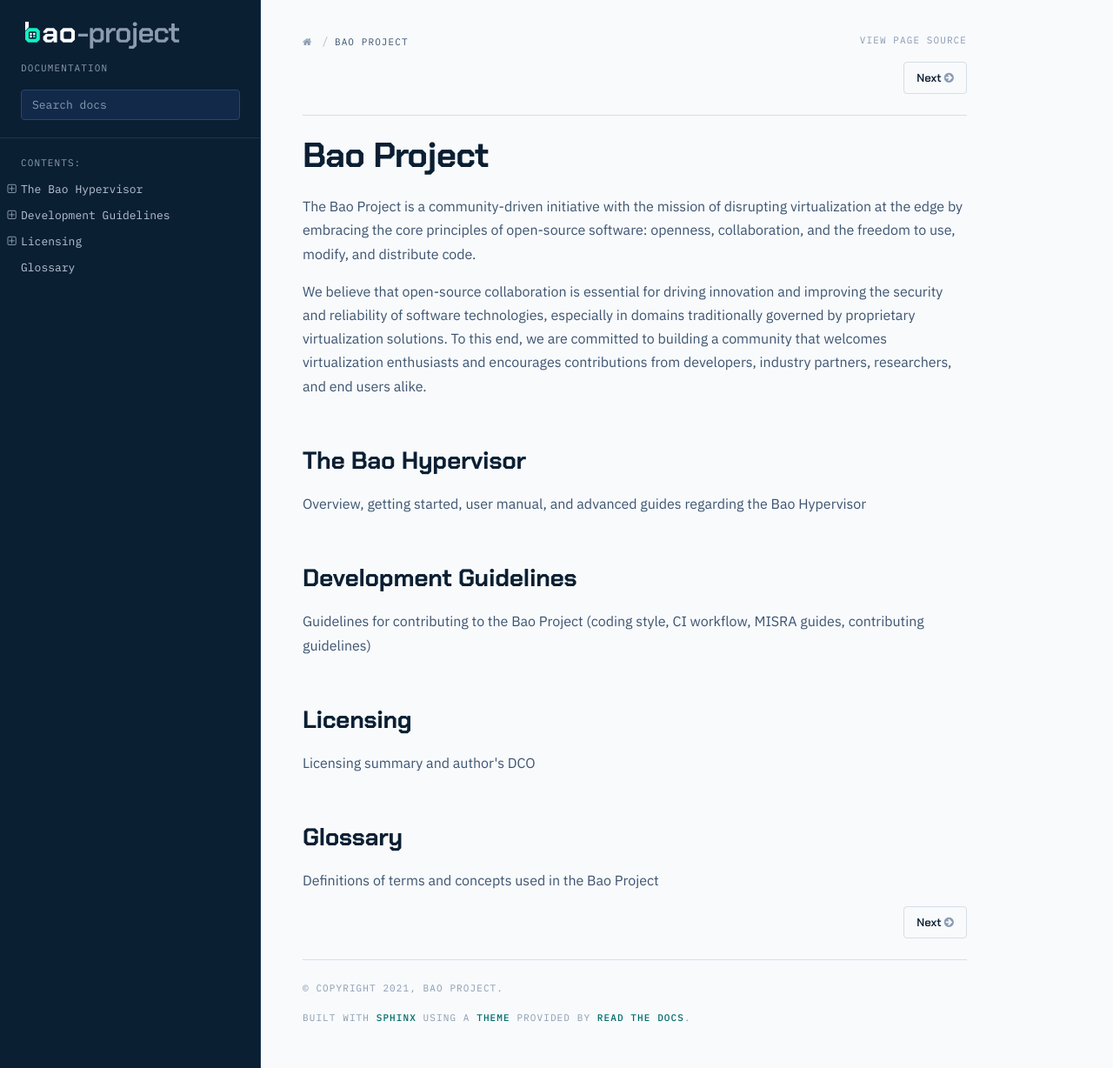
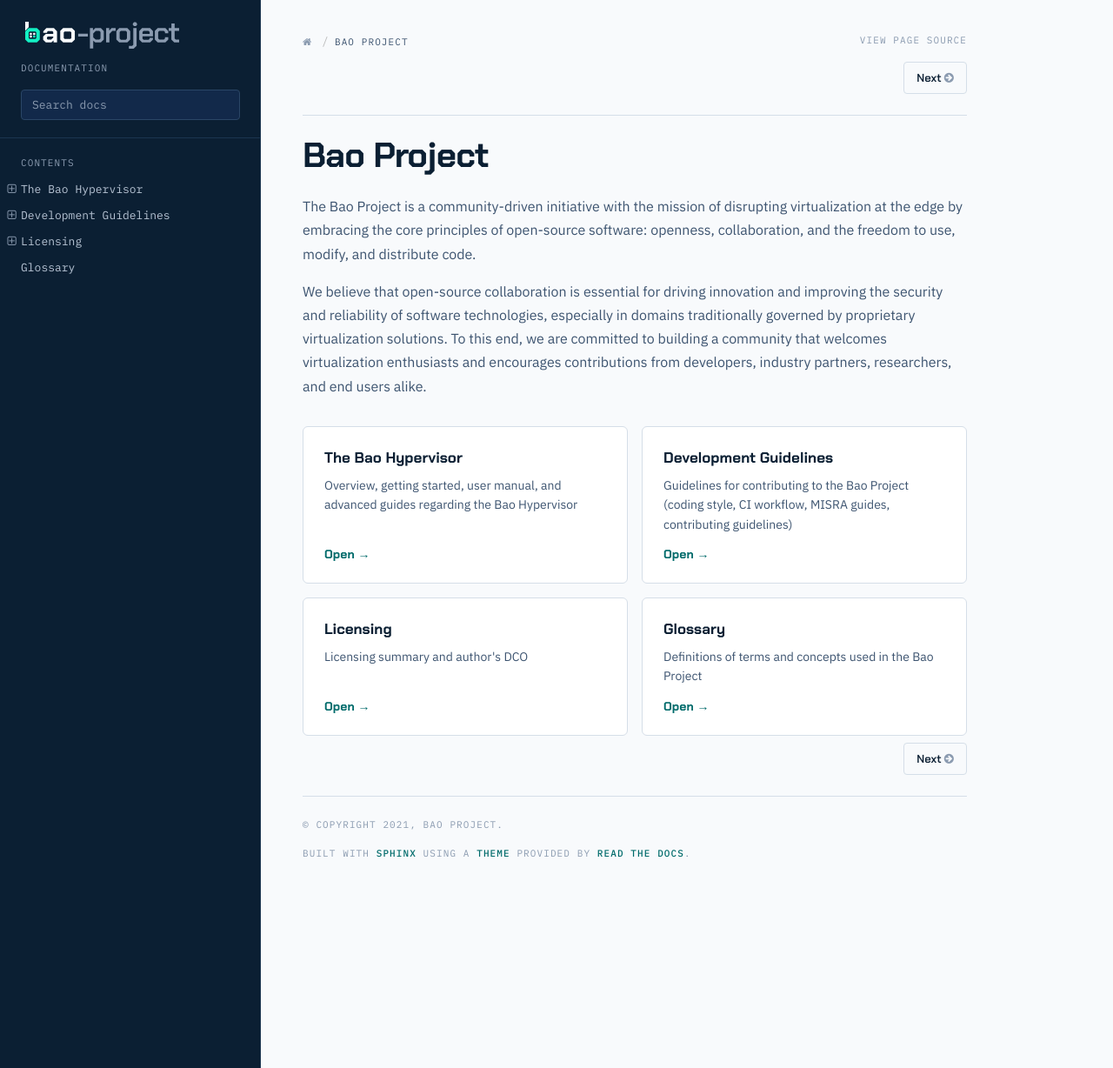
Before and after one commit to bao-project/bao-docs, a Sphinx documentation site: the page built from source/index.rst, in a window 1280 px wide and 1228 px high. Shown: the whole window at 87% size. Built offline with Sphinx 7.4.7 and the Read the Docs theme 3.1.0, drawn with Linux system fonts in a browser that asks for light colours.

Commit message:
style(index): present the home sections as link cards
Replace the four linked headings on the home page with the bordered
link cards used on the website, and drop the trailing colon from the
sidebar caption.

Signed-off-by: Daniel Oliveira <drawnpoetry@gmail.com>

```diff
--- a/source/index.rst
+++ b/source/index.rst
@@ -18,31 +18,36 @@ partners, researchers, and end users alike.
 
 .. raw:: html
 
-   <a href="bao_hyp/index.html">
-      <h2>The Bao Hypervisor</h2>
-   </a>
-   <p>Overview, getting started, user manual, and advanced guides regarding the Bao Hypervisor</p>
-
-   <a href="development/index.html">
-      <h2>Development Guidelines</h2>
-   </a>
-   <p>Guidelines for contributing to the Bao Project (coding style, CI workflow, MISRA guides,
-   contributing guidelines)</p>
-
-   <a href="licensing.html">
-      <h2>Licensing</h2>
-   </a>
-   <p>Licensing summary and author's DCO </p>
-
-   <a href="glossary.html">
-      <h2>Glossary</h2>
-   </a>
-   <p>Definitions of terms and concepts used in the Bao Project</p>
+   <div class="bao-cards">
+     <a class="bao-card" href="bao_hyp/index.html">
+       <span class="bao-card-title">The Bao Hypervisor</span>
+       <span class="bao-card-text">Overview, getting started, user manual, and advanced guides
+       regarding the Bao Hypervisor</span>
+       <span class="bao-card-cta">Open &rarr;</span>
+     </a>
+     <a class="bao-card" href="development/index.html">
+       <span class="bao-card-title">Development Guidelines</span>
+       <span class="bao-card-text">Guidelines for contributing to the Bao Project (coding style,
+       CI workflow, MISRA guides, contributing guidelines)</span>
+       <span class="bao-card-cta">Open &rarr;</span>
+     </a>
+     <a class="bao-card" href="licensing.html">
+       <span class="bao-card-title">Licensing</span>
+       <span class="bao-card-text">Licensing summary and author's DCO</span>
+       <span class="bao-card-cta">Open &rarr;</span>
+     </a>
+     <a class="bao-card" href="glossary.html">
+       <span class="bao-card-title">Glossary</span>
+       <span class="bao-card-text">Definitions of terms and concepts used in the Bao
+       Project</span>
+       <span class="bao-card-cta">Open &rarr;</span>
+     </a>
+   </div>
 
 .. toctree::
    :hidden:
    :maxdepth: 2
-   :caption: Contents:
+   :caption: Contents
 
    bao_hyp/index
    development/index
```
